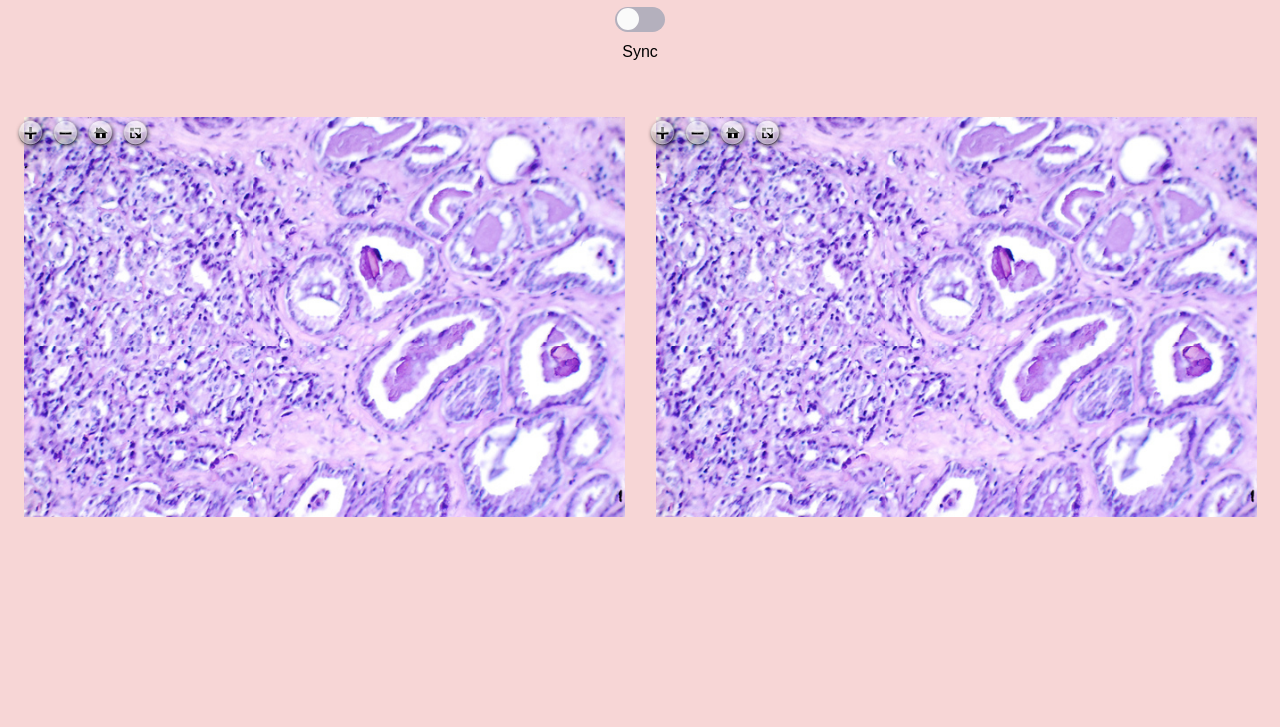
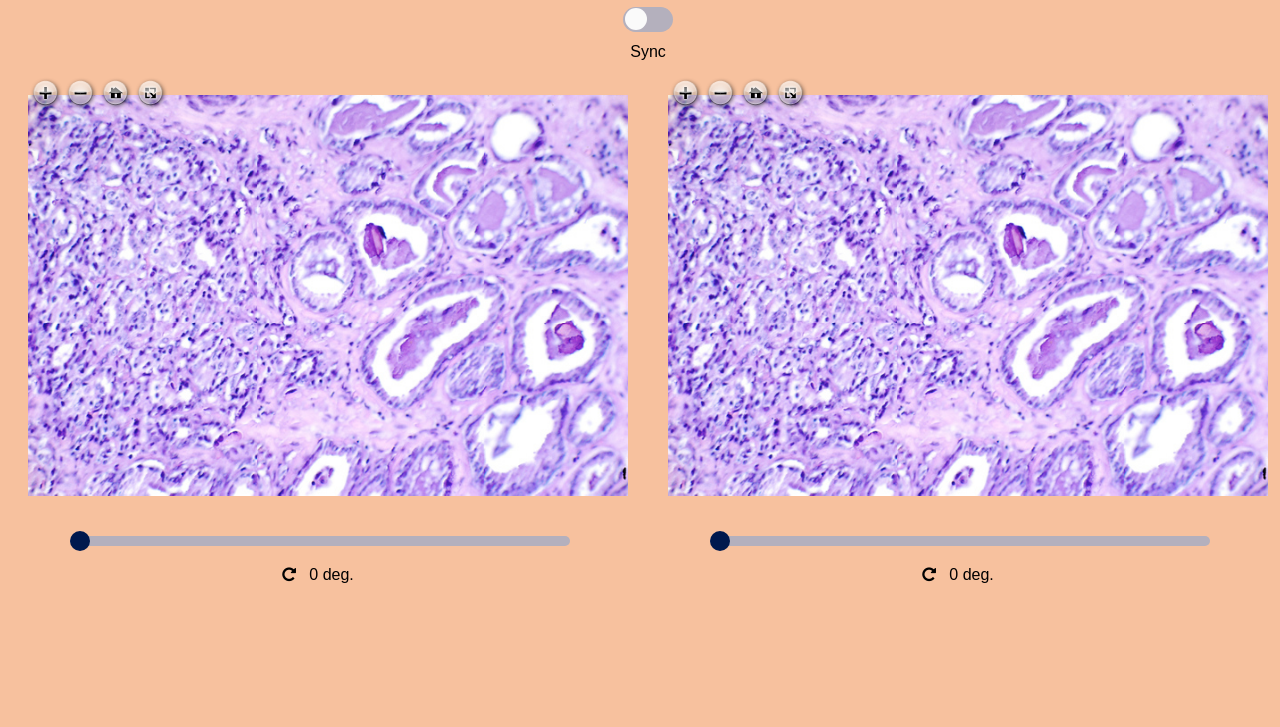
Before and after one commit to cjchirag7/codeChallenge-coordinatedView, a plain HTML site: page index.html in a window 1280 px wide. Shown: the part 73-800 px from the top of the page. Drawn offline with Linux system fonts and the light colour scheme.

Commit message:
Implemented rotate-independent and rotate-sync features

```diff
--- a/index.html
+++ b/index.html
@@ -6,55 +6,65 @@
     <meta http-equiv="X-UA-Compatible" content="IE=edge" />
     <meta name="viewport" content="width=device-width, initial-scale=1" />
     <link rel="stylesheet" type="text/css" href="./styles.css" />
+    <!-- For Font Awesome Icons -->
+    <link
+      rel="stylesheet"
+      href="https://cdnjs.cloudflare.com/ajax/libs/font-awesome/4.7.0/css/font-awesome.min.css"
+    />
   </head>
   <body>
     <h1 id="heading">
       Code challenge for 'Cross-Slide Coordinated Viewing'
     </h1>
-    <input type="checkbox" hidden="hidden" id="sync_toggle" />
-    <label class="switch" for="sync_toggle"><br /><br />Sync</label>
+    <input
+      type="checkbox"
+      hidden="hidden"
+      id="sync_toggler"
+      onchange="toggleSync()"
+    />
+    <label class="switch" for="sync_toggler"><br /><br />Sync</label>
     <div class="container">
-      <div id="leftSlide"></div>
-      <div id="rightSlide"></div>
+      <div class="leftContainer">
+        <div id="leftSlide"></div>
+        <div class="slidecontainer">
+          <input
+            type="range"
+            min="0"
+            max="360"
+            value="0"
+            class="slider"
+            id="leftRotateSlider"
+            oninput="rotateLeftSlide()"
+          />
+          <p>
+            <i class="fa fa-rotate-right"></i>
+            &nbsp;
+            <span id="leftSlideAngle"> 0 deg.</span>
+          </p>
+        </div>
+      </div>
+      <div class="rightContainer">
+        <div id="rightSlide"></div>
+        <div class="slidecontainer">
+          <input
+            type="range"
+            min="0"
+            max="360"
+            value="0"
+            class="slider"
+            id="rightRotateSlider"
+            oninput="rotateRightSlide()"
+          />
+          <p>
+            <i class="fa fa-rotate-right"></i>
+            &nbsp;
+            <span id="rightSlideAngle">0 deg.</span>
+          </p>
+        </div>
+      </div>
     </div>
+
     <script src="./openseadragon/openseadragon.min.js"></script>
-    <script type="text/javascript">
-      var leftViewer = OpenSeadragon({
-        id: 'leftSlide',
-        prefixUrl: './openseadragon/images/',
-        tileSources: {
-          Image: {
-            xmlns: 'http://schemas.microsoft.com/deepzoom/2008',
-            Url: './prostate_slide_files/',
-            Format: 'jpg',
-            Overlap: '0',
-            TileSize: '256',
-            Size: {
-              Width: '2700',
-              Height: '1800'
-            }
-          }
-        },
-        autoHideControls: false
-      });
-      var rightViewer = OpenSeadragon({
-        id: 'rightSlide',
-        prefixUrl: './openseadragon/images/',
-        tileSources: {
-          Image: {
-            xmlns: 'http://schemas.microsoft.com/deepzoom/2008',
-            Url: './prostate_slide_files/',
-            Format: 'jpg',
-            Overlap: '0',
-            TileSize: '256',
-            Size: {
-              Width: '2700',
-              Height: '1800'
-            }
-          }
-        },
-        autoHideControls: false
-      });
-    </script>
+    <script src="./script.js" type="text/javascript"></script>
   </body>
 </html>
--- /dev/null
+++ b/script.js
@@ -0,0 +1,82 @@
+var leftViewer = OpenSeadragon({
+  id: 'leftSlide',
+  prefixUrl: './openseadragon/images/',
+  tileSources: {
+    Image: {
+      xmlns: 'http://schemas.microsoft.com/deepzoom/2008',
+      Url: './prostate_slide_files/',
+      Format: 'jpg',
+      Overlap: '0',
+      TileSize: '256',
+      Size: {
+        Width: '2700',
+        Height: '1800'
+      }
+    }
+  },
+  autoHideControls: false
+});
+
+var rightViewer = OpenSeadragon({
+  id: 'rightSlide',
+  prefixUrl: './openseadragon/images/',
+  tileSources: {
+    Image: {
+      xmlns: 'http://schemas.microsoft.com/deepzoom/2008',
+      Url: './prostate_slide_files/',
+      Format: 'jpg',
+      Overlap: '0',
+      TileSize: '256',
+      Size: {
+        Width: '2700',
+        Height: '1800'
+      }
+    }
+  },
+  autoHideControls: false
+});
+
+let leftAngleDisplay = document.getElementById('leftSlideAngle');
+let rightAngleDisplay = document.getElementById('rightSlideAngle');
+let leftSlider = document.getElementById('leftRotateSlider');
+let rightSlider = document.getElementById('rightRotateSlider');
+
+let syncToggler = document.getElementById('sync_toggler');
+let initialLeftAngle = +leftSlider.value;
+let initialRightAngle = +rightSlider.value;
+
+function toggleSync() {
+  let sync = syncToggler.value;
+  if (sync) {
+    initialLeftAngle = +leftSlider.value;
+    initialRightAngle = +rightSlider.value;
+  }
+}
+
+function rotateLeftSlide() {
+  let angle = +leftSlider.value;
+  leftViewer.viewport.setRotation(angle);
+  leftAngleDisplay.innerHTML = `${angle} deg.`;
+  let sync = syncToggler.checked;
+  if (sync) {
+    let angleDifference = angle - initialLeftAngle;
+    let rightAngle = (initialRightAngle + angleDifference + 360) % 360;
+    rightSlider.value = rightAngle;
+    rightViewer.viewport.setRotation(rightAngle);
+    rightAngleDisplay.innerHTML = `${rightAngle} deg.`;
+  }
+}
+
+function rotateRightSlide(e) {
+  let angle = +rightSlider.value;
+  rightViewer.viewport.setRotation(angle);
+  rightAngleDisplay.innerHTML = `${angle} deg.`;
+  let sync = syncToggler.checked;
+  if (sync) {
+    let angleDifference = angle - initialRightAngle;
+    let leftAngle = (initialLeftAngle + angleDifference + 360) % 360;
+    leftSlider.value = leftAngle;
+    leftViewer.viewport.setRotation(leftAngle);
+    leftAngleDisplay.innerHTML = `${leftAngle} deg.`;
+  }
+}
--- a/styles.css
+++ b/styles.css
@@ -1,7 +1,9 @@
 body {
   font-family: sans-serif;
   text-align: center;
-  background-color: rgb(247, 214, 214);
+  background-color: rgb(247, 193, 158);
+  width: 100vw;
+  overflow-x: hidden;
 }
 #heading {
   text-align: center;
@@ -53,31 +55,77 @@ input:checked + .switch:active::before {
   Grid-system to make the image viewers mobile-responsive
 */
 .container {
-  margin-top: 80px;
+  margin-top: 40px;
   display: block;
   justify-items: center;
 }
 
-@media screen and (min-width: 780px) {
+@media screen and (min-width: 1080px) {
   .container {
     display: flex;
+    margin-top: 25px;
   }
 }
 
 #leftSlide,
 #rightSlide {
-  width: 90vw;
-  height: 60vw;
+  width: 84vw;
+  height: 56vw;
   justify-self: center;
   margin: 20px;
+  margin-left: 8vw;
 }
 
-@media screen and (min-width: 780px) {
+@media screen and (min-width: 1080px) {
+  .leftContainer,
+  .rightContainer {
+    flex: 1;
+  }
   #leftSlide,
   #rightSlide {
-    flex: 1;
     width: 600px;
-    height: 400px;
-    margin: 5px;
+    height: 435px;
+    margin: 20px;
   }
 }
+
+/*
+  Slider for rotating the slides
+*/
+.slidecontainer {
+  width: 70vw;
+  margin-left: 15vw;
+}
+@media screen and (min-width: 1080px) {
+  .slidecontainer {
+    width: 500px;
+    margin-left: 60px;
+  }
+}
+
+.slider {
+  -webkit-appearance: none;
+  width: 100%;
+  height: 10px;
+  border-radius: 5px;
+  background: #b4b0bd;
+  outline: none;
+}
+
+.slider::-webkit-slider-thumb {
+  -webkit-appearance: none;
+  appearance: none;
+  width: 20px;
+  height: 20px;
+  border-radius: 50%;
+  background: #00194e;
+  cursor: pointer;
+}
+
+.slider::-moz-range-thumb {
+  width: 20px;
+  height: 20px;
+  border-radius: 50%;
+  background: #00194e;
+  cursor: pointer;
+}
```
